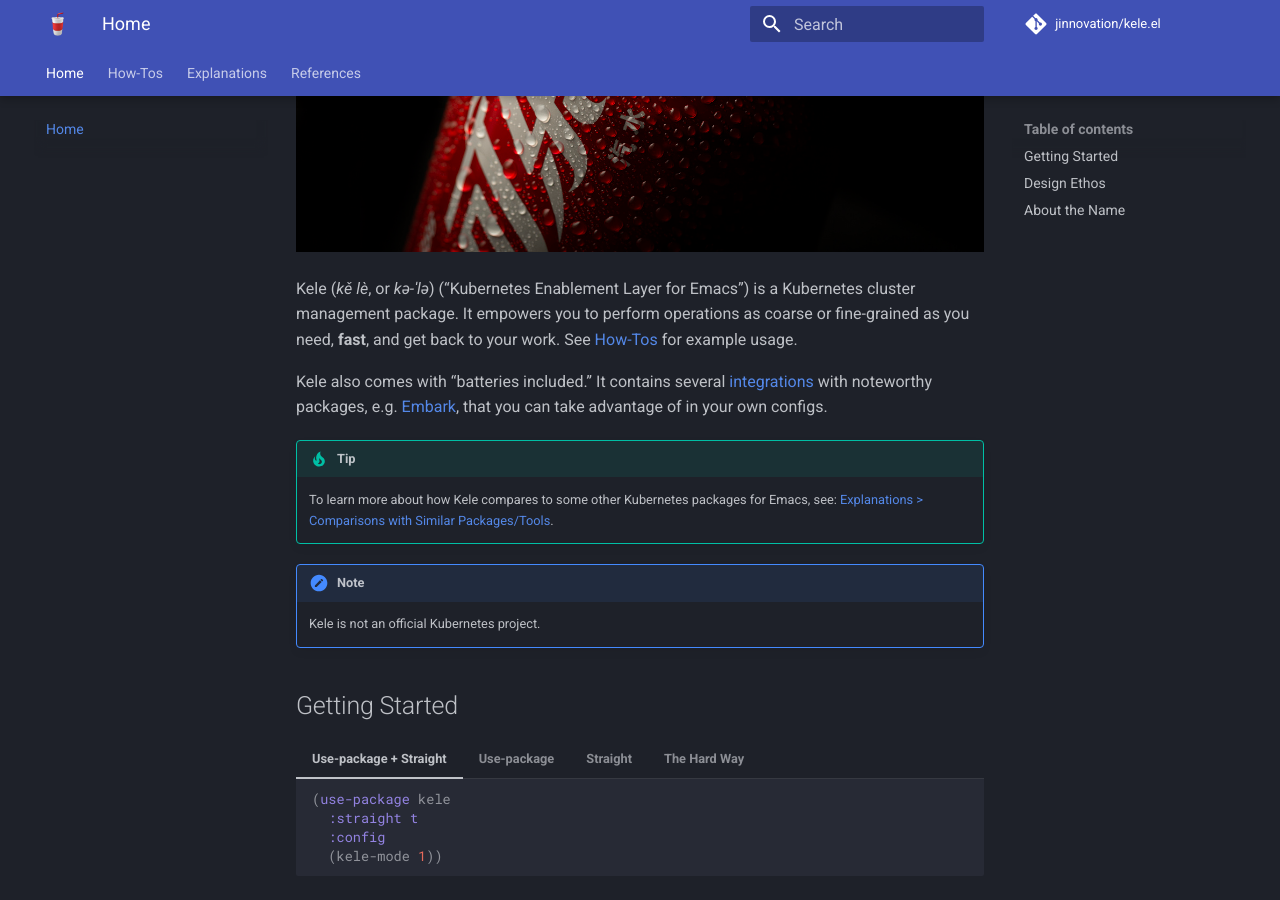
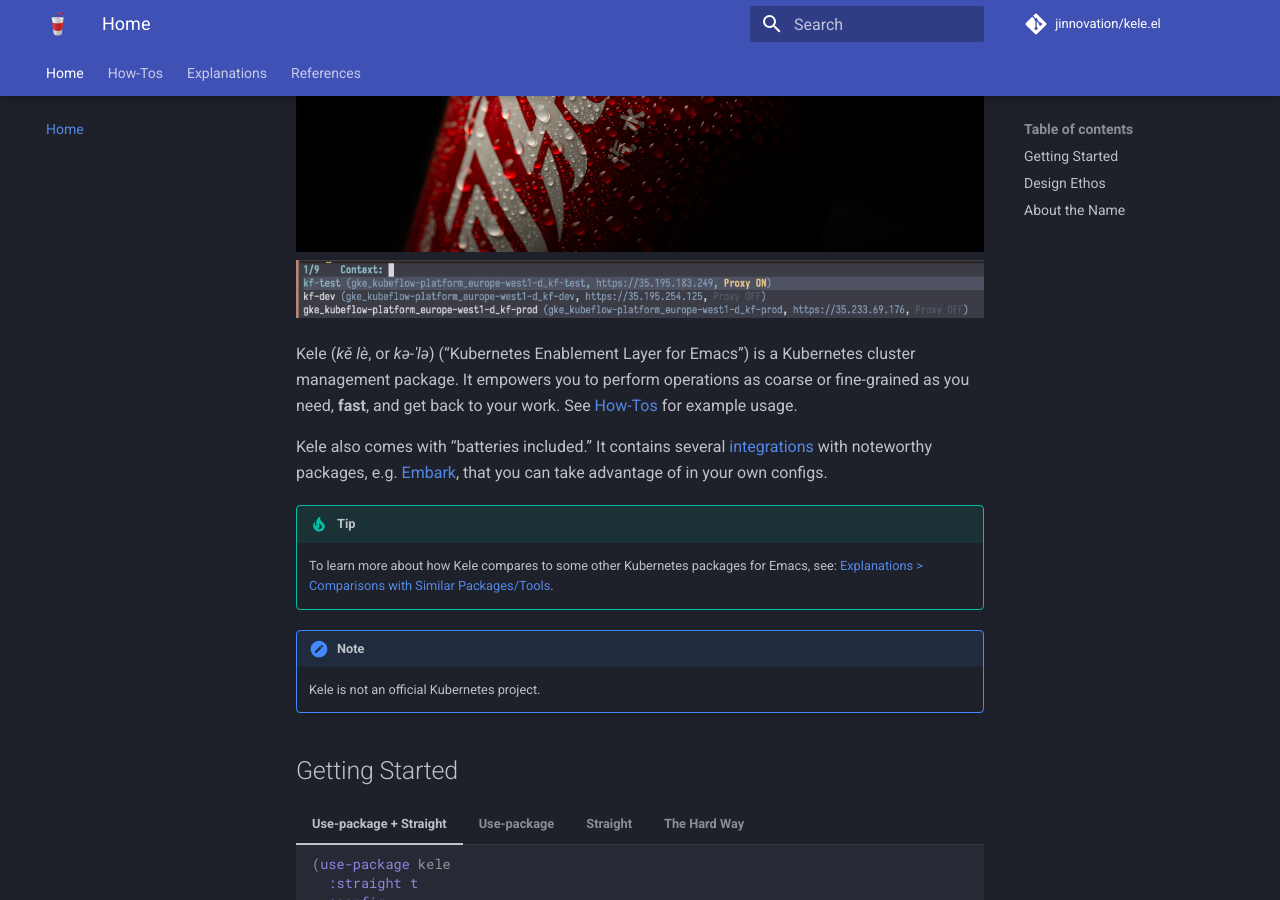
Before and after one commit to jinnovation/kele.el, an MkDocs documentation site: the page built from docs/index.md, in a window 1280 px wide and 900 px high, scrolled down 519 px. Built offline with MkDocs 1.6.1 and Material for MkDocs 9.7.7, drawn with Linux system fonts in a browser that asks for light colours; comment, search, counter and statistics services are not loaded.

Commit message:
add screenshots

```diff
--- a/README.org
+++ b/README.org
@@ -8,7 +8,7 @@
 #+html: <a href="https://github.com/jinnovation/kele.el/actions"> <img src="https://github.com/jinnovation/kele.el/workflows/test/badge.svg?branch=main"/></a>
 
 [[file:docs/img/kele.jpg]]
-
+[[file:docs/img/screenshot.png]]
 
 Kele (/kě lè/, or /kə-ˈlə/) ("Kubernetes Enablement Layer for Emacs")
 is a Kubernetes cluster management package. It empowers you to perform
--- a/docs/index.md
+++ b/docs/index.md
@@ -5,6 +5,7 @@
 [![License](https://img.shields.io/github/license/jinnovation/kele.el)](https://github.com/jinnovation/kele.el/blob/main/LICENSE)
 
 ![](./img/kele.jpg)
+![](./img/screenshot.png)
 
 Kele (*kě lè*, or *kə-ˈlə*) ("Kubernetes Enablement Layer for Emacs") is a
 Kubernetes cluster management package. It empowers you to perform operations as
```
Also changed, not shown: docs/img/screenshot.png (added).
